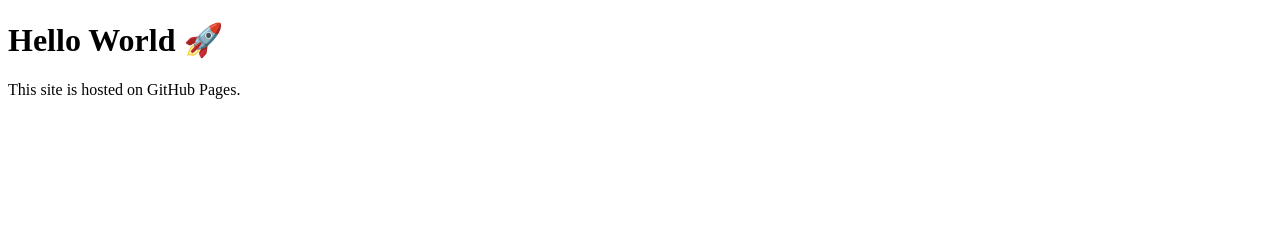
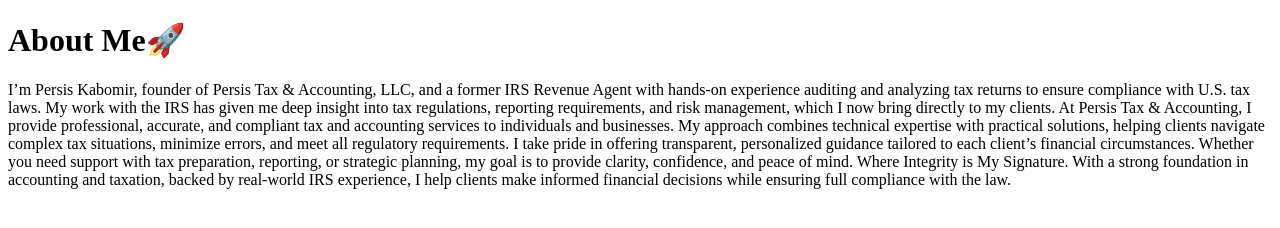
Before and after one commit to persiskabomir/persiskabomir.github.io, a plain HTML site: page index.html in a window 1280 px wide. Drawn offline with Linux system fonts and the light colour scheme.

Commit message:
Update index.html

```diff
--- a/index.html
+++ b/index.html
@@ -1,10 +1,15 @@
 <!DOCTYPE html>
 <html>
 <head>
-  <title>My First GitHub Website</title>
+  <title>Persis Kabomir</title>
 </head>
 <body>
-  <h1>Hello World 🚀</h1>
-  <p>This site is hosted on GitHub Pages.</p>
+  <h1>About Me🚀</h1>
+  <p>
+I’m Persis Kabomir, founder of Persis Tax & Accounting, LLC, and a former IRS Revenue Agent with hands-on experience auditing and analyzing tax returns to ensure compliance with U.S. tax laws. My work with the IRS has given me deep insight into tax regulations, reporting requirements, and risk management, which I now bring directly to my clients.
+At Persis Tax & Accounting, I provide professional, accurate, and compliant tax and accounting services to individuals and businesses. My approach combines technical expertise with practical solutions, helping clients navigate complex tax situations, minimize errors, and meet all regulatory requirements.
+I take pride in offering transparent, personalized guidance tailored to each client’s financial circumstances. Whether you need support with tax preparation, reporting, or strategic planning, my goal is to provide clarity, confidence, and peace of mind.
+Where Integrity is My Signature.
+With a strong foundation in accounting and taxation, backed by real-world IRS experience, I help clients make informed financial decisions while ensuring full compliance with the law.</p>
 </body>
 </html>
```
